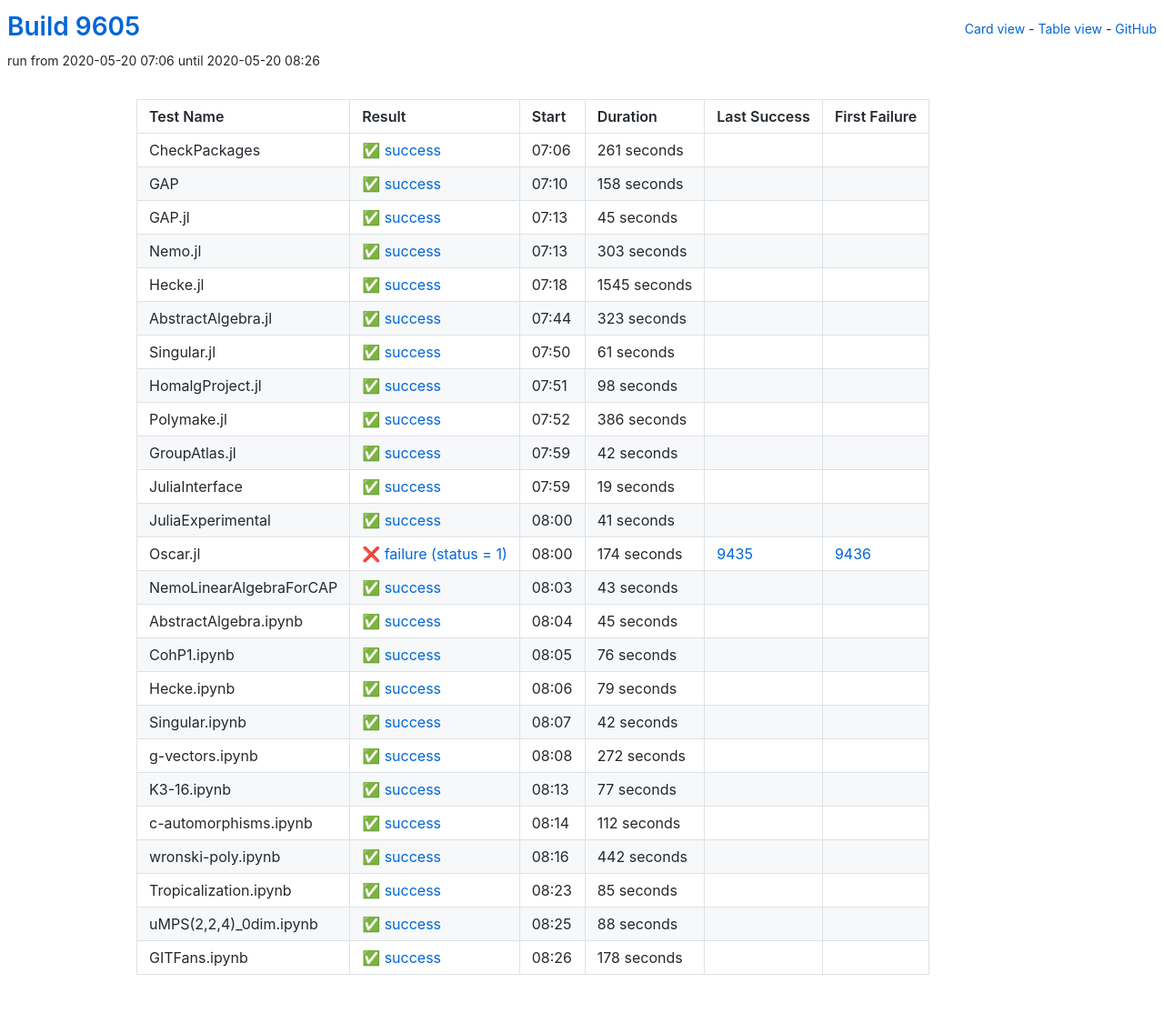
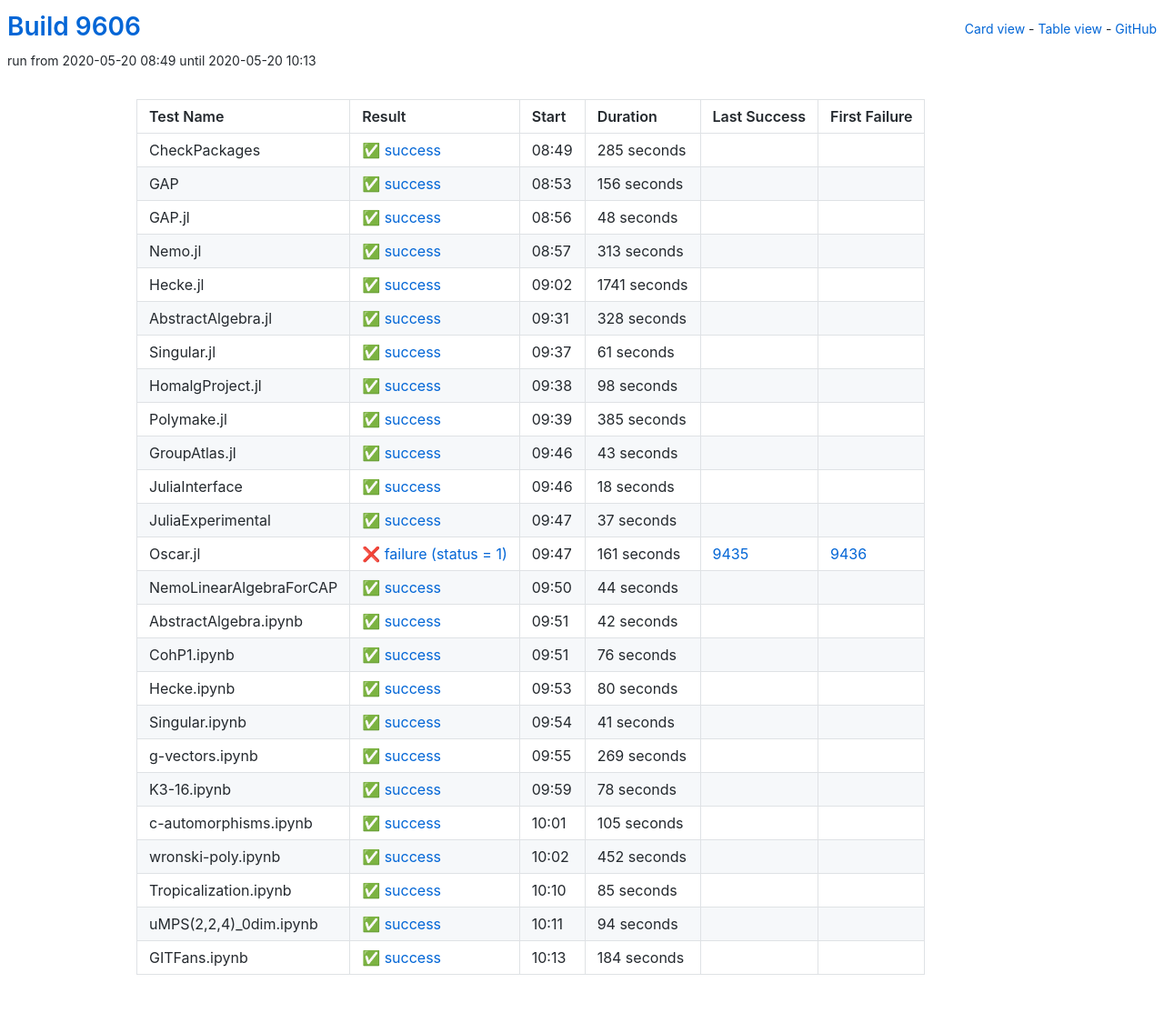
Before and after one commit to oscar-system/oscar-ci-status, a Jekyll site: the page built from table.html, in a window 1280 px wide. Shown: the whole page at 91% size. Built offline with Jekyll 4.4.1, drawn with Linux system fonts in a browser that asks for light colours.

Commit message:
Build 9606

```diff
--- a/_data/ci.yml
+++ b/_data/ci.yml
@@ -1,77 +1,77 @@
-build: 9605
-build_url: https://oscarci.mathematik.uni-kl.de/job/oscar/9605/
+build: 9606
+build_url: https://oscarci.mathematik.uni-kl.de/job/oscar/9606/
 job: oscar
 tests:
-- duration: 261
+- duration: 285
   exitcode: 0
   first_failure: false
   first_failure_url: null
   id: checkpackages
   last_success: false
   last_success_url: null
-  log: https://oscarci.mathematik.uni-kl.de/job/oscar/9605/artifact/logs/build-9605/CheckPackages.log
+  log: https://oscarci.mathematik.uni-kl.de/job/oscar/9606/artifact/logs/build-9606/CheckPackages.log
   name: CheckPackages
-  start: 2020-05-20 07:06
+  start: 2020-05-20 08:49
   status: success
   success: true
-- duration: 158
+- duration: 156
   exitcode: 0
   first_failure: false
   first_failure_url: null
   id: gap
   last_success: false
   last_success_url: null
-  log: https://oscarci.mathematik.uni-kl.de/job/oscar/9605/artifact/logs/build-9605/GAP.log
+  log: https://oscarci.mathematik.uni-kl.de/job/oscar/9606/artifact/logs/build-9606/GAP.log
   name: GAP
-  start: 2020-05-20 07:10
+  start: 2020-05-20 08:53
   status: success
   success: true
-- duration: 45
+- duration: 48
   exitcode: 0
   first_failure: false
   first_failure_url: null
   id: gap-jl
   last_success: false
   last_success_url: null
-  log: https://oscarci.mathematik.uni-kl.de/job/oscar/9605/artifact/logs/build-9605/GAP.jl.log
+  log: https://oscarci.mathematik.uni-kl.de/job/oscar/9606/artifact/logs/build-9606/GAP.jl.log
   name: GAP.jl
-  start: 2020-05-20 07:13
+  start: 2020-05-20 08:56
   status: success
   success: true
-- duration: 303
+- duration: 313
   exitcode: 0
   first_failure: false
   first_failure_url: null
   id: nemo-jl
   last_success: false
   last_success_url: null
-  log: https://oscarci.mathematik.uni-kl.de/job/oscar/9605/artifact/logs/build-9605/Nemo.jl.log
+  log: https://oscarci.mathematik.uni-kl.de/job/oscar/9606/artifact/logs/build-9606/Nemo.jl.log
   name: Nemo.jl
-  start: 2020-05-20 07:13
+  start: 2020-05-20 08:57
   status: success
   success: true
-- duration: 1545
+- duration: 1741
   exitcode: 0
   first_failure: false
   first_failure_url: null
   id: hecke-jl
   last_success: false
   last_success_url: null
-  log: https://oscarci.mathematik.uni-kl.de/job/oscar/9605/artifact/logs/build-9605/Hecke.jl.log
+  log: https://oscarci.mathematik.uni-kl.de/job/oscar/9606/artifact/logs/build-9606/Hecke.jl.log
   name: Hecke.jl
-  start: 2020-05-20 07:18
+  start: 2020-05-20 09:02
   status: success
   success: true
-- duration: 323
+- duration: 328
   exitcode: 0
   first_failure: false
   first_failure_url: null
   id: abstractalgebra-jl
   last_success: false
   last_success_url: null
-  log: https://oscarci.mathematik.uni-kl.de/job/oscar/9605/artifact/logs/build-9605/AbstractAlgebra.jl.log
+  log: https://oscarci.mathematik.uni-kl.de/job/oscar/9606/artifact/logs/build-9606/AbstractAlgebra.jl.log
   name: AbstractAlgebra.jl
-  start: 2020-05-20 07:44
+  start: 2020-05-20 09:31
   status: success
   success: true
 - duration: 61
@@ -81,9 +81,9 @@
   id: singular-jl
   last_success: false
   last_success_url: null
-  log: https://oscarci.mathematik.uni-kl.de/job/oscar/9605/artifact/logs/build-9605/Singular.jl.log
+  log: https://oscarci.mathematik.uni-kl.de/job/oscar/9606/artifact/logs/build-9606/Singular.jl.log
   name: Singular.jl
-  start: 2020-05-20 07:50
+  start: 2020-05-20 09:37
   status: success
   success: true
 - duration: 98
@@ -93,93 +93,93 @@
   id: homalgproject-jl
   last_success: false
   last_success_url: null
-  log: https://oscarci.mathematik.uni-kl.de/job/oscar/9605/artifact/logs/build-9605/HomalgProject.jl.log
+  log: https://oscarci.mathematik.uni-kl.de/job/oscar/9606/artifact/logs/build-9606/HomalgProject.jl.log
   name: HomalgProject.jl
-  start: 2020-05-20 07:51
+  start: 2020-05-20 09:38
   status: success
   success: true
-- duration: 386
+- duration: 385
   exitcode: 0
   first_failure: false
   first_failure_url: null
   id: polymake-jl
   last_success: false
   last_success_url: null
-  log: https://oscarci.mathematik.uni-kl.de/job/oscar/9605/artifact/logs/build-9605/Polymake.jl.log
+  log: https://oscarci.mathematik.uni-kl.de/job/oscar/9606/artifact/logs/build-9606/Polymake.jl.log
   name: Polymake.jl
-  start: 2020-05-20 07:52
+  start: 2020-05-20 09:39
+  status: success
+  success: true
+- duration: 43
+  exitcode: 0
+  first_failure: false
+  first_failure_url: null
+  id: groupatlas-jl
+  last_success: false
+  last_success_url: null
+  log: https://oscarci.mathematik.uni-kl.de/job/oscar/9606/artifact/logs/build-9606/GroupAtlas.jl.log
+  name: GroupAtlas.jl
+  start: 2020-05-20 09:46
+  status: success
+  success: true
+- duration: 18
+  exitcode: 0
+  first_failure: false
+  first_failure_url: null
+  id: juliainterface
+  last_success: false
+  last_success_url: null
+  log: https://oscarci.mathematik.uni-kl.de/job/oscar/9606/artifact/logs/build-9606/JuliaInterface.log
+  name: JuliaInterface
+  start: 2020-05-20 09:46
+  status: success
+  success: true
+- duration: 37
+  exitcode: 0
+  first_failure: false
+  first_failure_url: null
+  id: juliaexperimental
+  last_success: false
+  last_success_url: null
+  log: https://oscarci.mathematik.uni-kl.de/job/oscar/9606/artifact/logs/build-9606/JuliaExperimental.log
+  name: JuliaExperimental
+  start: 2020-05-20 09:47
+  status: success
+  success: true
+- duration: 161
+  exitcode: 1
+  first_failure: 9436
+  first_failure_url: https://oscarci.mathematik.uni-kl.de/job/oscar/9436/
+  id: oscar-jl
+  last_success: 9435
+  last_success_url: https://oscarci.mathematik.uni-kl.de/job/oscar/9435/
+  log: https://oscarci.mathematik.uni-kl.de/job/oscar/9606/artifact/logs/build-9606/Oscar.jl.log
+  name: Oscar.jl
+  start: 2020-05-20 09:47
+  status: failure
+  success: false
+- duration: 44
+  exitcode: 0
+  first_failure: false
+  first_failure_url: null
+  id: nemolinearalgebraforcap
+  last_success: false
+  last_success_url: null
+  log: https://oscarci.mathematik.uni-kl.de/job/oscar/9606/artifact/logs/build-9606/NemoLinearAlgebraForCAP.log
+  name: NemoLinearAlgebraForCAP
+  start: 2020-05-20 09:50
   status: success
   success: true
 - duration: 42
   exitcode: 0
   first_failure: false
   first_failure_url: null
-  id: groupatlas-jl
-  last_success: false
-  last_success_url: null
-  log: https://oscarci.mathematik.uni-kl.de/job/oscar/9605/artifact/logs/build-9605/GroupAtlas.jl.log
-  name: GroupAtlas.jl
-  start: 2020-05-20 07:59
-  status: success
-  success: true
-- duration: 19
-  exitcode: 0
-  first_failure: false
-  first_failure_url: null
-  id: juliainterface
-  last_success: false
-  last_success_url: null
-  log: https://oscarci.mathematik.uni-kl.de/job/oscar/9605/artifact/logs/build-9605/JuliaInterface.log
-  name: JuliaInterface
-  start: 2020-05-20 07:59
-  status: success
-  success: true
-- duration: 41
-  exitcode: 0
-  first_failure: false
-  first_failure_url: null
-  id: juliaexperimental
-  last_success: false
-  last_success_url: null
-  log: https://oscarci.mathematik.uni-kl.de/job/oscar/9605/artifact/logs/build-9605/JuliaExperimental.log
-  name: JuliaExperimental
-  start: 2020-05-20 08:00
-  status: success
-  success: true
-- duration: 174
-  exitcode: 1
-  first_failure: 9436
-  first_failure_url: https://oscarci.mathematik.uni-kl.de/job/oscar/9436/
-  id: oscar-jl
-  last_success: 9435
-  last_success_url: https://oscarci.mathematik.uni-kl.de/job/oscar/9435/
-  log: https://oscarci.mathematik.uni-kl.de/job/oscar/9605/artifact/logs/build-9605/Oscar.jl.log
-  name: Oscar.jl
-  start: 2020-05-20 08:00
-  status: failure
-  success: false
-- duration: 43
-  exitcode: 0
-  first_failure: false
-  first_failure_url: null
-  id: nemolinearalgebraforcap
-  last_success: false
-  last_success_url: null
-  log: https://oscarci.mathematik.uni-kl.de/job/oscar/9605/artifact/logs/build-9605/NemoLinearAlgebraForCAP.log
-  name: NemoLinearAlgebraForCAP
-  start: 2020-05-20 08:03
-  status: success
-  success: true
-- duration: 45
-  exitcode: 0
-  first_failure: false
-  first_failure_url: null
   id: abstractalgebra-ipynb
   last_success: false
   last_success_url: null
-  log: https://oscarci.mathematik.uni-kl.de/job/oscar/9605/artifact/logs/build-9605/AbstractAlgebra.ipynb.log
+  log: https://oscarci.mathematik.uni-kl.de/job/oscar/9606/artifact/logs/build-9606/AbstractAlgebra.ipynb.log
   name: AbstractAlgebra.ipynb
-  start: 2020-05-20 08:04
+  start: 2020-05-20 09:51
   status: success
   success: true
 - duration: 76
@@ -189,81 +189,81 @@
   id: cohp1-ipynb
   last_success: false
   last_success_url: null
-  log: https://oscarci.mathematik.uni-kl.de/job/oscar/9605/artifact/logs/build-9605/CohP1.ipynb.log
+  log: https://oscarci.mathematik.uni-kl.de/job/oscar/9606/artifact/logs/build-9606/CohP1.ipynb.log
   name: CohP1.ipynb
-  start: 2020-05-20 08:05
+  start: 2020-05-20 09:51
   status: success
   success: true
-- duration: 79
+- duration: 80
   exitcode: 0
   first_failure: false
   first_failure_url: null
   id: hecke-ipynb
   last_success: false
   last_success_url: null
-  log: https://oscarci.mathematik.uni-kl.de/job/oscar/9605/artifact/logs/build-9605/Hecke.ipynb.log
+  log: https://oscarci.mathematik.uni-kl.de/job/oscar/9606/artifact/logs/build-9606/Hecke.ipynb.log
   name: Hecke.ipynb
-  start: 2020-05-20 08:06
+  start: 2020-05-20 09:53
   status: success
   success: true
-- duration: 42
+- duration: 41
   exitcode: 0
   first_failure: false
   first_failure_url: null
   id: singular-ipynb
   last_success: false
   last_success_url: null
-  log: https://oscarci.mathematik.uni-kl.de/job/oscar/9605/artifact/logs/build-9605/Singular.ipynb.log
+  log: https://oscarci.mathematik.uni-kl.de/job/oscar/9606/artifact/logs/build-9606/Singular.ipynb.log
   name: Singular.ipynb
-  start: 2020-05-20 08:07
+  start: 2020-05-20 09:54
   status: success
   success: true
-- duration: 272
+- duration: 269
   exitcode: 0
   first_failure: false
   first_failure_url: null
   id: g-vectors-ipynb
   last_success: false
   last_success_url: null
-  log: https://oscarci.mathematik.uni-kl.de/job/oscar/9605/artifact/logs/build-9605/g-vectors.ipynb.log
+  log: https://oscarci.mathematik.uni-kl.de/job/oscar/9606/artifact/logs/build-9606/g-vectors.ipynb.log
   name: g-vectors.ipynb
-  start: 2020-05-20 08:08
+  start: 2020-05-20 09:55
   status: success
   success: true
-- duration: 77
+- duration: 78
   exitcode: 0
   first_failure: false
   first_failure_url: null
   id: k3-16-ipynb
   last_success: false
   last_success_url: null
-  log: https://oscarci.mathematik.uni-kl.de/job/oscar/9605/artifact/logs/build-9605/K3-16.ipynb.log
+  log: https://oscarci.mathematik.uni-kl.de/job/oscar/9606/artifact/logs/build-9606/K3-16.ipynb.log
   name: K3-16.ipynb
-  start: 2020-05-20 08:13
+  start: 2020-05-20 09:59
   status: success
   success: true
-- duration: 112
+- duration: 105
   exitcode: 0
   first_failure: false
   first_failure_url: null
   id: c-automorphisms-ipynb
   last_success: false
   last_success_url: null
-  log: https://oscarci.mathematik.uni-kl.de/job/oscar/9605/artifact/logs/build-9605/c-automorphisms.ipynb.log
+  log: https://oscarci.mathematik.uni-kl.de/job/oscar/9606/artifact/logs/build-9606/c-automorphisms.ipynb.log
   name: c-automorphisms.ipynb
-  start: 2020-05-20 08:14
+  start: 2020-05-20 10:01
   status: success
   success: true
-- duration: 442
+- duration: 452
   exitcode: 0
   first_failure: false
   first_failure_url: null
   id: wronski-poly-ipynb
   last_success: false
   last_success_url: null
-  log: https://oscarci.mathematik.uni-kl.de/job/oscar/9605/artifact/logs/build-9605/wronski-poly.ipynb.log
+  log: https://oscarci.mathematik.uni-kl.de/job/oscar/9606/artifact/logs/build-9606/wronski-poly.ipynb.log
   name: wronski-poly.ipynb
-  start: 2020-05-20 08:16
+  start: 2020-05-20 10:02
   status: success
   success: true
 - duration: 85
@@ -273,32 +273,32 @@
   id: tropicalization-ipynb
   last_success: false
   last_success_url: null
-  log: https://oscarci.mathematik.uni-kl.de/job/oscar/9605/artifact/logs/build-9605/Tropicalization.ipynb.log
+  log: https://oscarci.mathematik.uni-kl.de/job/oscar/9606/artifact/logs/build-9606/Tropicalization.ipynb.log
   name: Tropicalization.ipynb
-  start: 2020-05-20 08:23
+  start: 2020-05-20 10:10
   status: success
   success: true
-- duration: 88
+- duration: 94
   exitcode: 0
   first_failure: false
   first_failure_url: null
   id: umps-2-2-4-0dim-ipynb
   last_success: false
   last_success_url: null
-  log: https://oscarci.mathematik.uni-kl.de/job/oscar/9605/artifact/logs/build-9605/uMPS-2-2-4-_0dim.ipynb.log
+  log: https://oscarci.mathematik.uni-kl.de/job/oscar/9606/artifact/logs/build-9606/uMPS-2-2-4-_0dim.ipynb.log
   name: uMPS(2,2,4)_0dim.ipynb
-  start: 2020-05-20 08:25
+  start: 2020-05-20 10:11
   status: success
   success: true
-- duration: 178
+- duration: 184
   exitcode: 0
   first_failure: false
   first_failure_url: null
   id: gitfans-ipynb
   last_success: false
   last_success_url: null
-  log: https://oscarci.mathematik.uni-kl.de/job/oscar/9605/artifact/logs/build-9605/GITFans.ipynb.log
+  log: https://oscarci.mathematik.uni-kl.de/job/oscar/9606/artifact/logs/build-9606/GITFans.ipynb.log
   name: GITFans.ipynb
-  start: 2020-05-20 08:26
+  start: 2020-05-20 10:13
   status: success
   success: true
```
Also changed, not shown: README.md.
